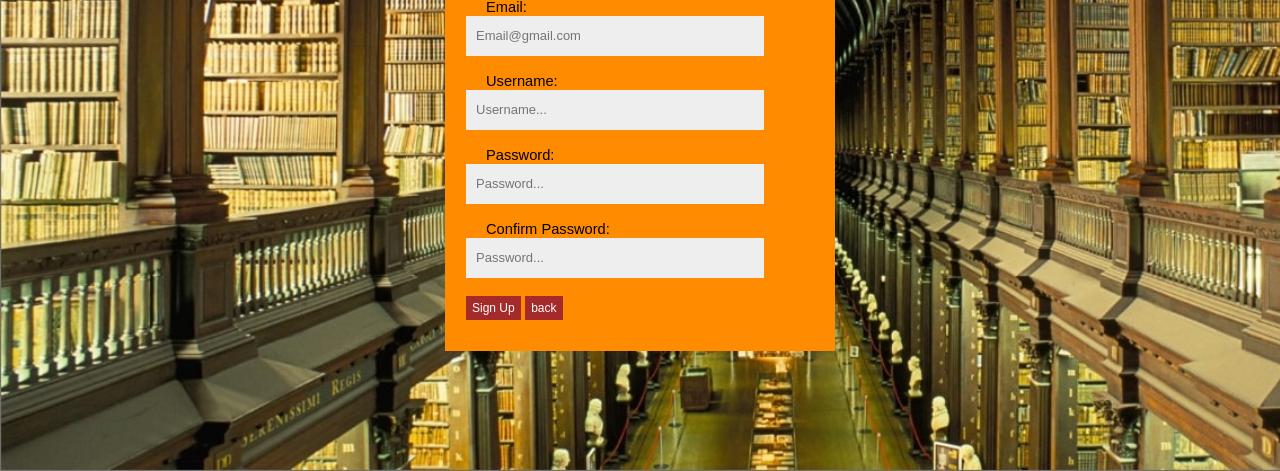
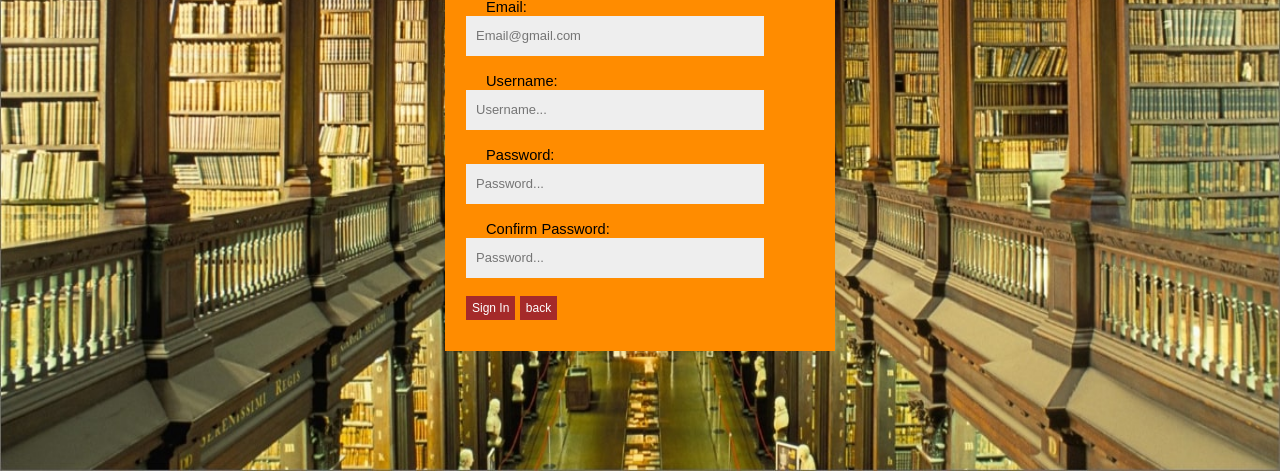
Before and after one commit to ILHAM1114/ILHAM1114.github.io, a plain HTML site: page Sign Up/Sign Up.html in a window 1280 px wide. Shown: the part 395-866 px from the top of the page. Drawn offline with Linux system fonts and the light colour scheme.

Commit message:
presentasi UTS

```diff
--- a/Login/style form login.css
+++ b/Login/style form login.css
@@ -1,9 +1,8 @@
 body{
 	font-family: sans-serif;
 	background-image: url('image.jpg');
-    background-size: 100%;
+    background-size: 100% 100%;
     margin:0;
-    height: ;
 }
 
 h1{
@@ -40,7 +39,7 @@ label{
  .form_login{
 	/*membuat lebar form penuh*/
 	box-sizing : border-box;
-	width: 100%;
+	width: 50%;
 	padding: 10px;
 	font-size: 11pt;
 	margin-bottom: 20px;
@@ -64,6 +63,5 @@ label{
 	float: right;
 }
 
-button{
-	border-radius: 4px;
+
 }
--- a/Sign Up/Sign Up.html
+++ b/Sign Up/Sign Up.html
@@ -33,7 +33,7 @@
     <input type="Confirm Password" name="Confirm Password" placeholder="Password..." />
 			<br>
 			<br/>
-			<a href="../Login/logi.html" target="_blank">Sign Up</a>
+			<a href="../Login/logi.html" target="_blank">Sign In</a>
 			<a href="../index.html" target="_blank">back</a>
 	</div>
 	</form>
--- a/Sign Up/Style Sign Up.css
+++ b/Sign Up/Style Sign Up.css
@@ -1,7 +1,7 @@
 body{
 	font-family: sans-serif;
 	 background-image: url('image.jpg');
-    background-size: cover;
+    background-size: 100% 100%;
     margin: 0;
 }
 
```
Also changed, not shown: Lupa Password/Lupa Password.html (+1 -1 lines), Reset Password/Reset Password.html (+1 -1 lines), halaman utama/Halaman Utama.html (+1 -1 lines), index.html (+1 -1 lines).
